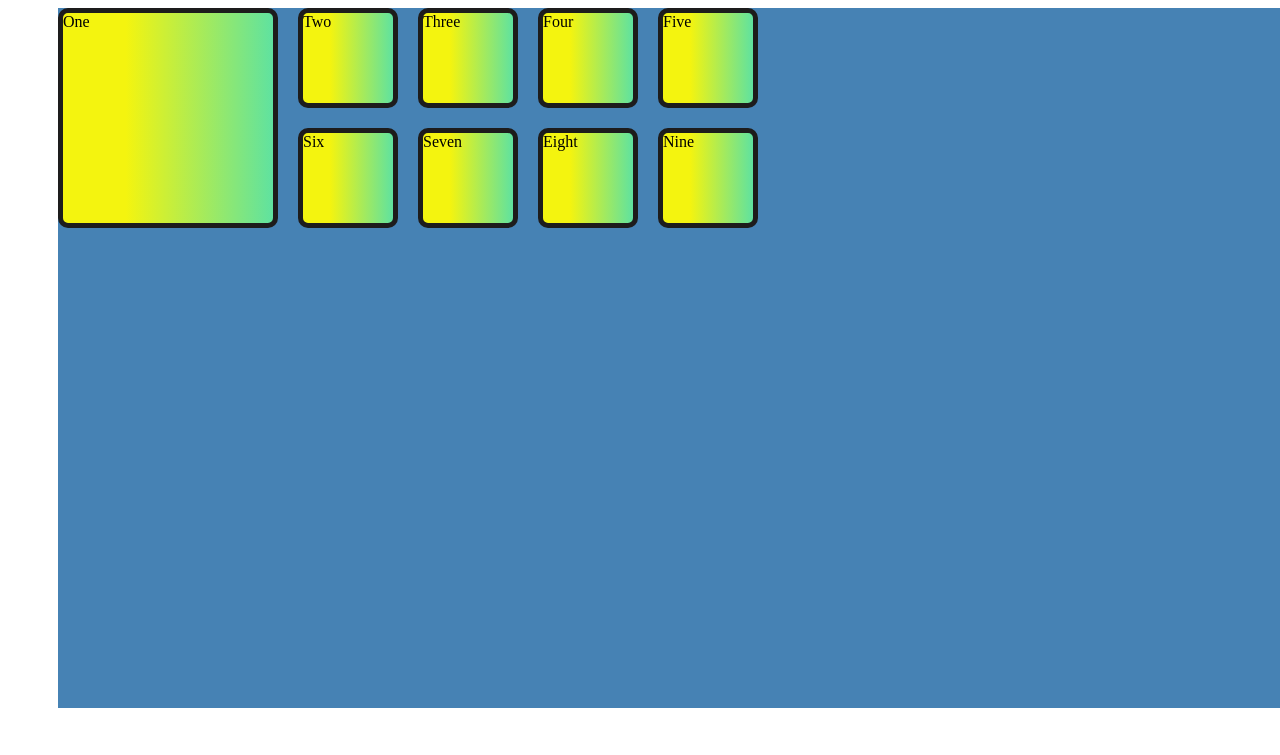
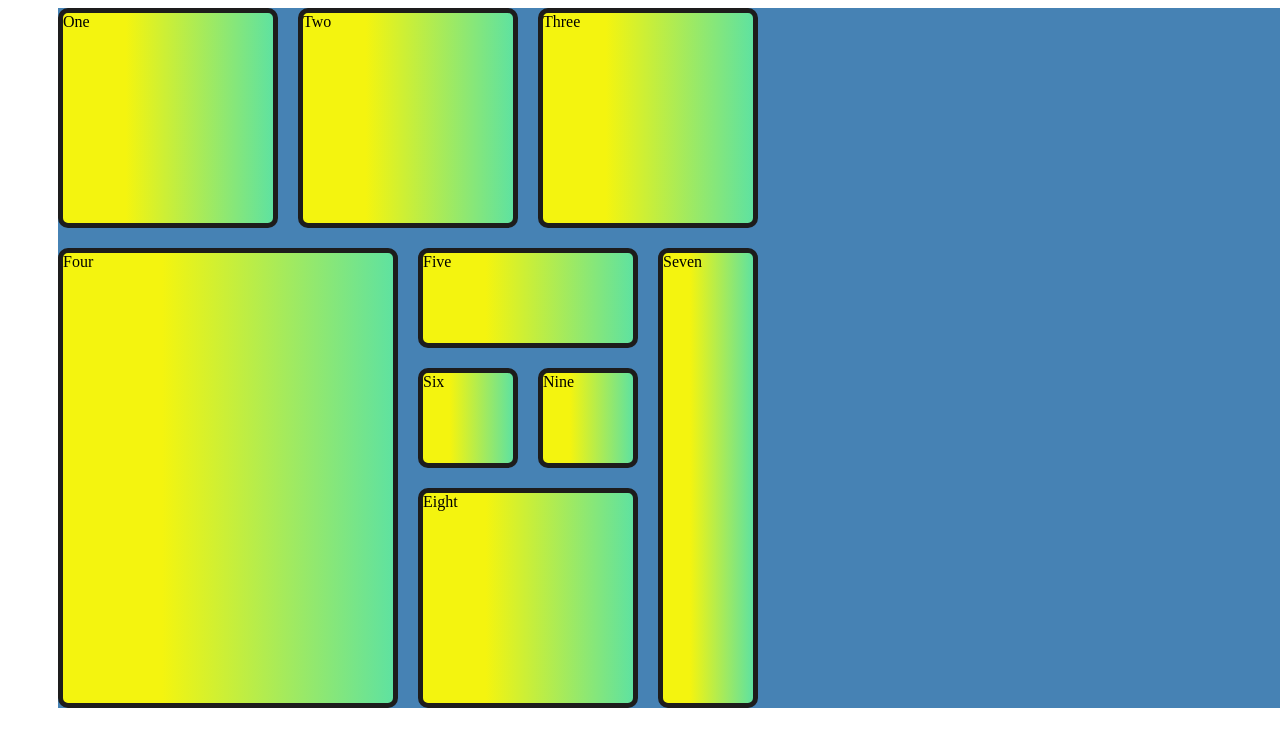
Before and after one commit to nikolas-AI/CSS-grid-and-animation, a plain HTML site: page grid.html in a window 1280 px wide. Shown: the top 755 px of the page. Drawn offline with Linux system fonts and the light colour scheme.

Commit message:
some more

```diff
--- a/grid.html
+++ b/grid.html
@@ -21,7 +21,6 @@
 
             row-gap: 20px;
             column-gap: 20px;
-
         }
         .child {
             background-image: linear-gradient(to right, rgb(244, 244, 15) 30%, rgb(95, 226, 160) );
@@ -35,10 +34,30 @@
             grid-column-end: 3; */
             /* grid-row: span 2;
             grid-column: span 2; */
-            grid-row: 1 / 3;
-            grid-column: 1 / 3;
+            /* grid-row: 1 / 3;
+            grid-column: 1 / 3; */
+            grid-area: 1 / 1 / 3 / 3;
+        }
+        .child2 {
+            grid-area: 1/3/3/5;
+        }
+        .child3 {
+            grid-area: 1/5/3/7;
+        }
+        .child4 {
+            grid-area: 3/1/7/4;
 
         }
+        .child5 {
+            grid-area: 3/4/4/6;
+        }
+        .child7 {
+            grid-area: 3/6/7/7;
+        }
+        .child8 {
+            grid-area: 5/4/7/6;
+        }
+
         .image {
             margin: 50px;
             display: flex;
```
